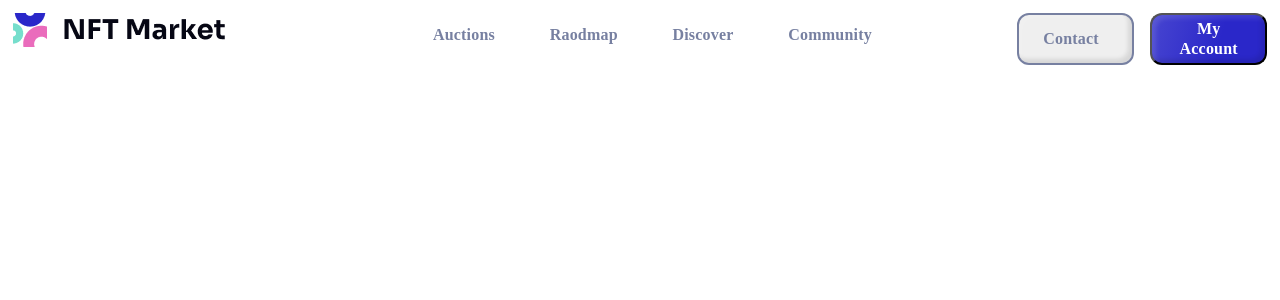
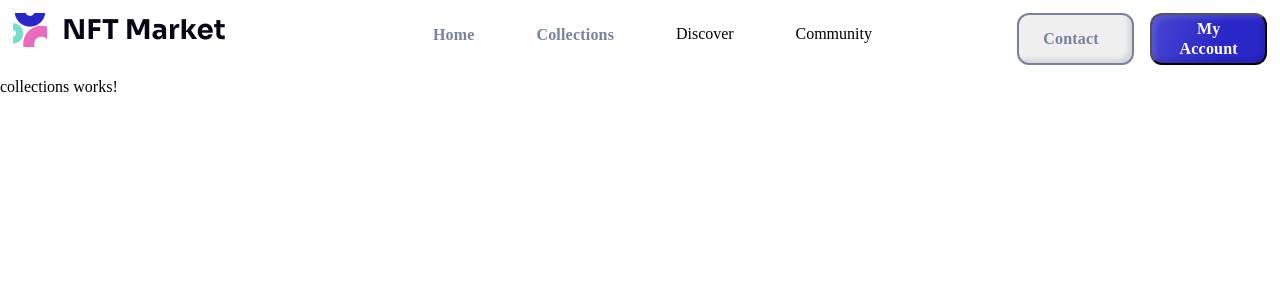
Before and after one commit to Danieldotcomcoder/nft-app, an Angular app: page /collections-component in a window 1280 px wide. Before the commit this address led to /. Shown: the top 300 px of the page. Built offline with nearby package versions, Linux system fonts and the light colour scheme.

Commit message:
Implement Angular routing inside the navbar

```diff
--- a/src/app/app-routing.module.ts
+++ b/src/app/app-routing.module.ts
@@ -1,7 +1,12 @@
 import { NgModule } from '@angular/core';
 import { RouterModule, Routes } from '@angular/router';
+import { HomeComponent } from './home/home.component';
+import { CollectionsComponent } from './collections/collections.component';
 
-const routes: Routes = [];
+const routes: Routes = [
+  { path: '', component: HomeComponent },
+  { path: 'collections-component', component: CollectionsComponent },
+];
 
 @NgModule({
   imports: [RouterModule.forRoot(routes)],
--- a/src/app/app.component.html
+++ b/src/app/app.component.html
@@ -1 +1 @@
-<app-home></app-home>
+<app-navbar></app-navbar>
--- a/src/app/app.module.ts
+++ b/src/app/app.module.ts
@@ -6,12 +6,14 @@ import { AppComponent } from './app.component';
 import { HttpClientModule } from '@angular/common/http';
 import { NavbarComponent } from './navbar/navbar.component';
 import { HomeComponent } from './home/home.component';
+import { CollectionsComponent } from './collections/collections.component';
 
 @NgModule({
   declarations: [
     AppComponent,
     NavbarComponent,
-    HomeComponent
+    HomeComponent,
+    CollectionsComponent
   ],
   imports: [
     BrowserModule,
--- /dev/null
+++ b/src/app/collections/collections.component.html
@@ -0,0 +1 @@
+<p>collections works!</p>
--- /dev/null
+++ b/src/app/collections/collections.component.ts
@@ -0,0 +1,15 @@
+import { Component, OnInit } from '@angular/core';
+
+@Component({
+  selector: 'app-collections',
+  templateUrl: './collections.component.html',
+  styleUrls: ['./collections.component.css']
+})
+export class CollectionsComponent implements OnInit {
+
+  constructor() { }
+
+  ngOnInit(): void {
+  }
+
+}
--- a/src/app/home/home.component.html
+++ b/src/app/home/home.component.html
@@ -1 +1 @@
-<app-navbar></app-navbar>
+Home
--- a/src/app/navbar/navbar.component.css
+++ b/src/app/navbar/navbar.component.css
@@ -18,7 +18,7 @@
   justify-content: space-between;
 }
 
-.middle-nav ul li {
+.middle-nav ul li a {
   font-family: "Sora";
   font-style: normal;
   font-weight: 600;
@@ -29,6 +29,7 @@
   text-align: center;
   letter-spacing: 0.2px;
   color: #7780a1;
+  text-decoration: none;
 }
 
 .end-nav {
--- a/src/app/navbar/navbar.component.html
+++ b/src/app/navbar/navbar.component.html
@@ -4,8 +4,8 @@
     </div>
     <div class="middle-nav">
         <ul>
-            <li>Auctions</li>
-            <li>Raodmap</li>
+            <li><a routerLink="/" routerLinkActive="active" ariaCurrentWhenActive="page">Home</a></li>
+            <li><a routerLink="/collections-component" routerLinkActive="active" ariaCurrentWhenActive="page">Collections</a></li>
             <li>Discover</li>
             <li>Community</li>
         </ul>
@@ -19,3 +19,4 @@
         </button>
     </div>
 </nav>
+<router-outlet></router-outlet>
```
Also changed, not shown: src/app/collections/collections.component.css (added), 1 other file (tests, documents, lock files or other folders).
